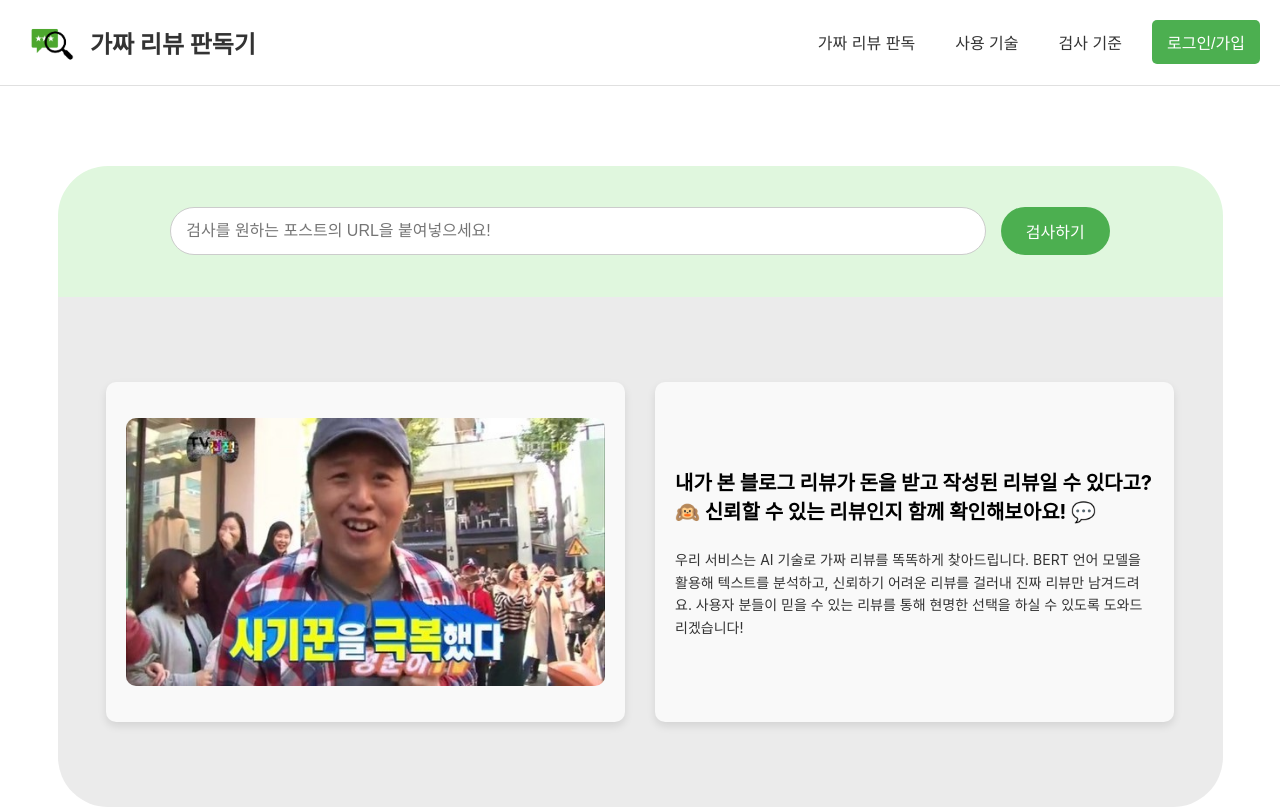
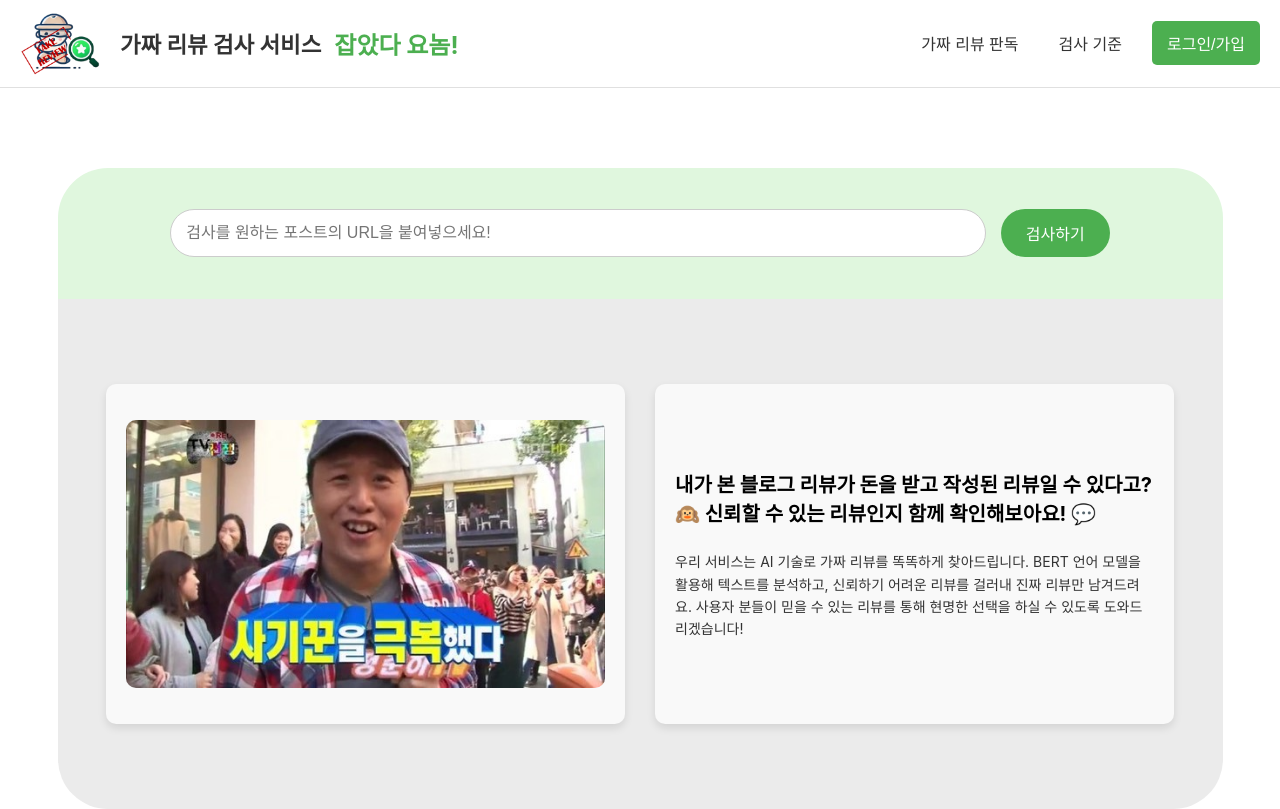
Before and after one commit to kakaotech-bootcamp-22/fe, a React (Create React App) app: page / in a window 1280 px wide. Built offline with nearby package versions, Linux system fonts and the light colour scheme; no server answers.

Commit message:
style: 네비게이션 바 서비스 타이틀 css 폰트 크기 및 색상 수정

```diff
--- a/src/components/Navbar/Navbar.css
+++ b/src/components/Navbar/Navbar.css
@@ -13,14 +13,21 @@
 }
 
 .logo-icon {
-  width: 60px;
+  width: 80px;
   height: auto;
-  margin-right: 10px;
+  margin-right: 20px;
+}
+
+.navbar-logo p {
+  font-size: 1.4rem;
+  color: #333;
+  font-weight: bold;
+  margin-right: 13px;
 }
 
 .navbar-logo h1 {
   font-size: 1.5rem;
-  color: #333;
+  color: #4caf50;
   font-weight: bold;
 }
 
--- a/src/components/Navbar/Navbar.jsx
+++ b/src/components/Navbar/Navbar.jsx
@@ -1,6 +1,6 @@
 import React, { useState, useEffect } from "react";
 import "./Navbar.css";
-import navbarImage from "../../assets/navbar/navbar_image.png"; // 실제 파일 경로에 맞게 수정
+import navbarImage from "../../assets/navbar/navbar_image_new.png";
 import profileImage from "../../assets/navbar/profile_image.png";
 import { useLocation, useNavigate } from "react-router-dom";
 import { useAuth } from "../../context/AuthContext";
@@ -77,16 +77,13 @@ const Navbar = () => {
         style={{ cursor: "pointer" }}
       >
         <img src={navbarImage} alt="logo" className="logo-icon" />
-        <h1>가짜 리뷰 판독기</h1>
+        <p>가짜 리뷰 검사 서비스</p>
+        <h1>잡았다 요놈!</h1>
       </div>
       <ul className="navbar-menu">
         <li>
           {/* <Link to="/home">가짜 리뷰 판독</Link> */}
           가짜 리뷰 판독
-        </li>
-        <li>
-          {/* <Link to="/tech">사용 기술</Link> */}
-          사용 기술
         </li>
         <li>
           {/* <Link to="/criteria">검사 기준</Link> */}
```
